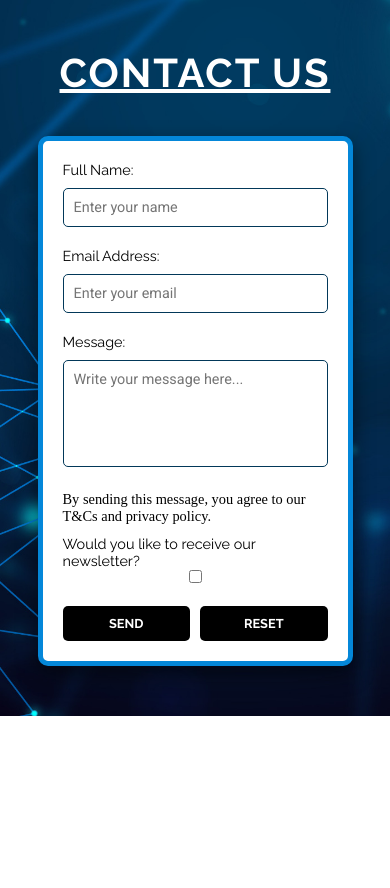
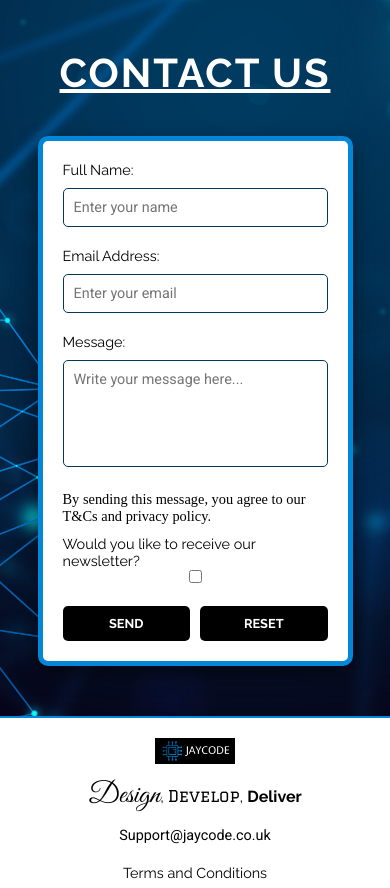
Before and after one commit to Jaycode88/Jaycode, a Flask app: page / in a window 390 px wide. Shown: the part 5612-6500 px from the top of the page. Before the commit the page ends 6328 px from the top, so only its background shows below. Run offline with Flask 3, Linux system fonts and the light colour scheme.

Commit message:
Add Foot with fully responsive styling

```diff
--- /dev/null
+++ b/static/css/footer.css
@@ -0,0 +1,121 @@
+/* Footer Section */
+#footer {
+    background-color: #fff;
+    color: #000;
+    padding: 20px 40px;
+    border-top: 2px solid #0487D9;
+    /* Optional: Add a top border */
+    text-align: center;
+    font-family: "Raleway", sans-serif;
+}
+
+.footer-content {
+    display: flex;
+    justify-content: space-between;
+    align-items: center;
+    margin: 0 auto;
+    flex-wrap: wrap;
+    /* Allow wrapping on smaller screens */
+}
+
+.boast-font {
+    font-size: 1.8rem;
+    font-weight: bold;
+}
+
+.footer-left {
+    display: flex;
+    flex-direction: column;
+    align-items: center;
+    /* Center-align the content */
+    gap: 10px;
+    text-align: center;
+    /* Center-align the text */
+}
+
+.footer-logo {
+    width: 100px;
+    height: auto;
+}
+
+.footer-tagline {
+    font-size: 1.2rem;
+    line-height: 1.5;
+}
+
+.footer-tagline span {
+    display: inline-block;
+}
+
+.footer-tagline .great-vibes {
+    font-family: "Great Vibes", serif;
+    font-weight: 400;
+}
+
+.footer-tagline .graduate {
+    font-family: "Graduate", serif;
+    font-weight: 400;
+}
+
+.footer-tagline .bold {
+    font-weight: bold;
+}
+
+.footer-email {
+    font-size: 1rem;
+    font-family: "Roboto", sans-serif;
+}
+
+.footer-right {
+    display: flex;
+    flex-direction: column;
+    align-items: flex-end;
+    gap: 5px;
+}
+
+.footer-right a {
+    text-decoration: none;
+    color: #000;
+    font-size: 1rem;
+    transition: color 0.3s ease;
+}
+
+.footer-right a:hover {
+    color: #0487D9;
+}
+
+/* Responsive Adjustments */
+@media (max-width: 768px) {
+    .footer-content {
+        flex-direction: column;
+        align-items: center;
+        text-align: center;
+        gap: 20px;
+    }
+
+    .footer-left {
+        align-items: center;
+    }
+
+    .footer-right {
+        align-items: center;
+    }
+}
+
+@media (max-width: 480px) {
+    .footer-logo {
+        width: 80px;
+    }
+
+    .footer-tagline {
+        font-size: 1rem;
+    }
+
+    .footer-email {
+        font-size: 0.9rem;
+    }
+
+    .footer-right a {
+        font-size: 0.9rem;
+    }
+}
--- a/templates/index.html
+++ b/templates/index.html
@@ -9,6 +9,7 @@
     <link rel="stylesheet" href="/static/css/technologies.css">
     <link rel="stylesheet" href="/static/css/portfolio.css">
     <link rel="stylesheet" href="/static/css/contact.css">
+    <link rel="stylesheet" href="/static/css/footer.css">
     <script src="/static/js/script.js" defer></script>
     <title>Jaycode</title>
 </head>
@@ -378,6 +379,27 @@
         </form>
     </section>
 
+    <!-- Footer Section   -->
+    <footer id="footer">
+        <div class="footer-content">
+            <!-- Left Side: Logo and Tagline -->
+            <div class="footer-left">
+                <img src="/static/images/Jaycode-logo.png" alt="JayCode Logo" class="footer-logo">
+                <p class="footer-tagline">
+                    <span class="great-vibes boast-font">Design</span>,
+                    <span class="graduate">Develop</span>,
+                    <span class="bold">Deliver</span>
+                </p>
+                <p class="footer-email">Support@jaycode.co.uk</p>
+            </div>
+
+            <!-- Right Side: Links -->
+            <div class="footer-right">
+                <a href="#terms">Terms and Conditions</a>
+                <a href="#privacy">Privacy Policy</a>
+            </div>
+        </div>
+    </footer>
 
 </body>
 </html>
```
